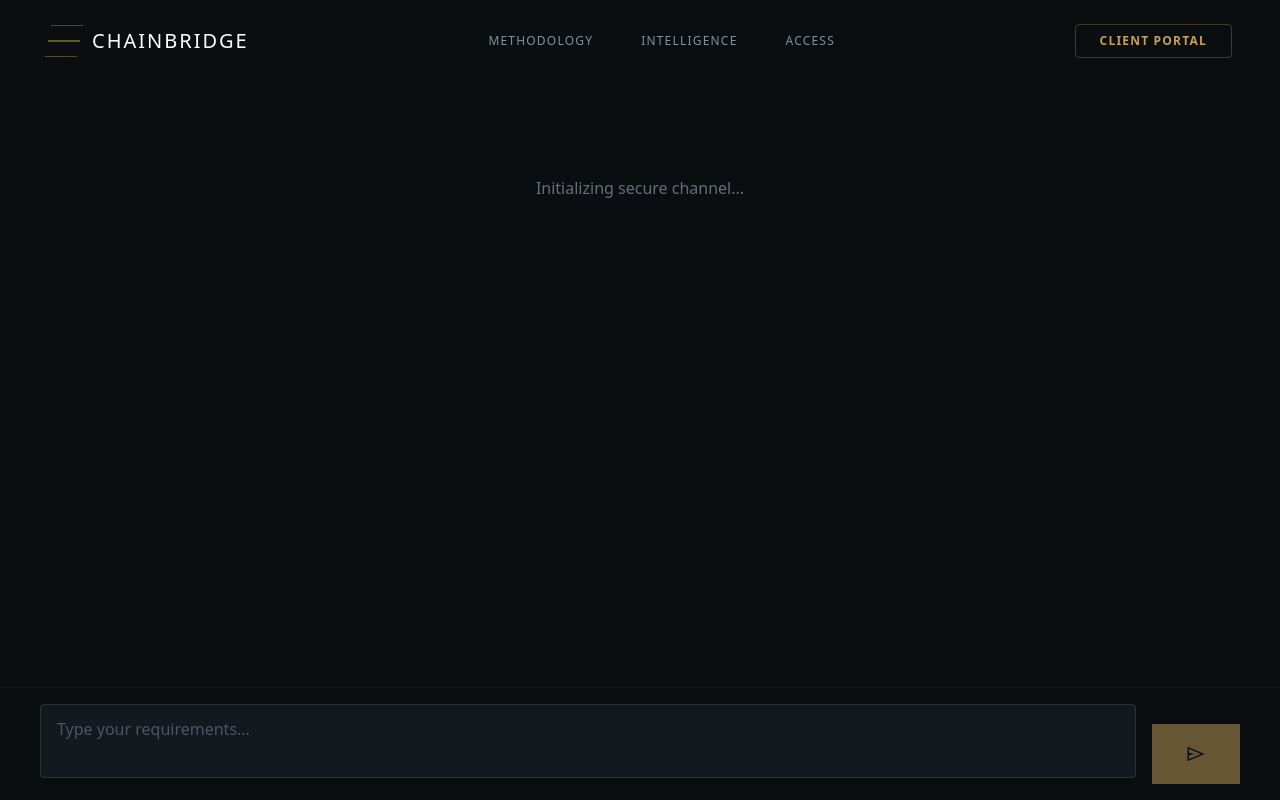
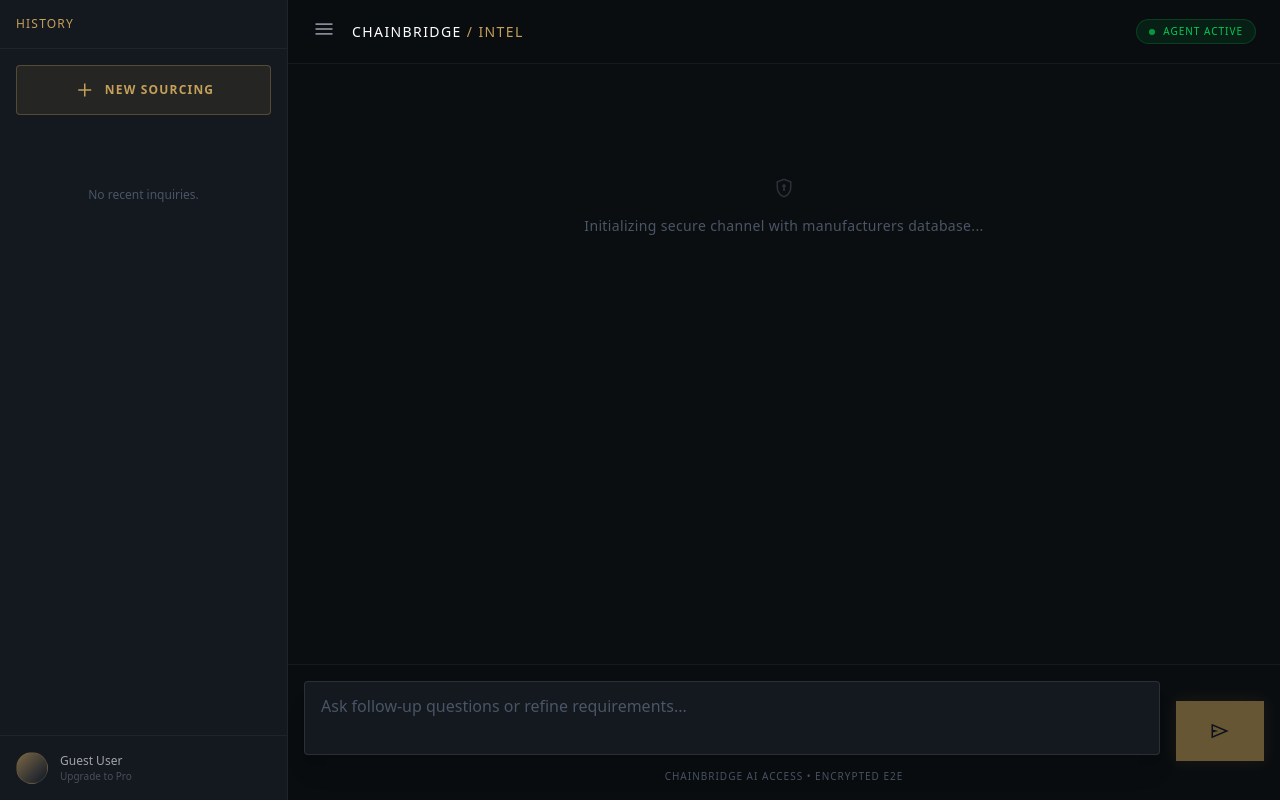
Before and after one commit to gderamchi/ChainBridge, a Next.js app: page /chat in a window 1280 px wide. Built offline with nearby package versions, Linux system fonts and the light colour scheme; a web font is replaced by a local one.

Commit message:
Add markdown rendering, sidebar history, and enhanced chat UI

```diff
--- a/app/chat/page.tsx
+++ b/app/chat/page.tsx
@@ -1,8 +1,10 @@
 "use client";
 
 import { useEffect, useState, useRef, Suspense } from "react";
-import { useSearchParams } from "next/navigation";
+import { useSearchParams, useRouter, usePathname } from "next/navigation";
 import Link from "next/link";
+import ReactMarkdown from "react-markdown";
+import remarkGfm from "remark-gfm";
 import Navbar from "../components/Navbar";
 
 // Define Types
@@ -21,26 +23,62 @@
   };
 };
 
+type HistoryItem = {
+  cId: string;
+  title: string;
+  timestamp: number;
+};
+
 function ChatInterface() {
   const searchParams = useSearchParams();
   const cId = searchParams.get("cId");
+  const router = useRouter();
 
   const [messages, setMessages] = useState<Message[]>([]);
   const [input, setInput] = useState("");
   const [loading, setLoading] = useState(false);
+  const [history, setHistory] = useState<HistoryItem[]>([]);
   const messagesEndRef = useRef<HTMLDivElement>(null);
+  const [isSidebarOpen, setIsSidebarOpen] = useState(true);
+
+  // Load history from localStorage
+  useEffect(() => {
+    const saved = localStorage.getItem("chainbridge_history");
+    if (saved) {
+      setHistory(JSON.parse(saved));
+    }
+  }, []);
+
+  // Save conversation to history if new
+  useEffect(() => {
+    if (cId && messages.length > 0) {
+      setHistory((prev) => {
+        const exists = prev.find((h) => h.cId === cId);
+        if (exists) return prev;
+
+        // Try to find a title from the first user message
+        const firstUserMsg = messages.find((m) => m.type === "user_message");
+        const title = firstUserMsg ? firstUserMsg.content.slice(0, 30) + "..." : "New Inquiry";
+
+        const newItem = { cId, title, timestamp: Date.now() };
+        const newHistory = [newItem, ...prev];
+        localStorage.setItem("chainbridge_history", JSON.stringify(newHistory));
+        return newHistory;
+      });
+    }
+  }, [cId, messages]);
 
   // Fetch conversation history
   const fetchConversation = async () => {
-    if (!cId) return;
+    if (!cId) {
+        setMessages([]);
+        return;
+    }
     try {
       const res = await fetch(`/api/chat/${cId}`);
       if (res.ok) {
         const data: ConversationData = await res.json();
-        // Flatten pages
         const allMessages = data.conversation.content.flat();
-        // Filter out content fragments if needed, or keeping them for context?
-        // Usually we only want user_message and agent_message
         const visibleMessages = allMessages.filter(
             (m) => m.type === "user_message" || m.type === "agent_message"
         );
@@ -52,9 +90,8 @@
   };
 
   useEffect(() => {
+    fetchConversation();
     if (cId) {
-      fetchConversation();
-      // Poll every 3 seconds to check for new messages
       const interval = setInterval(fetchConversation, 3000);
       return () => clearInterval(interval);
     }
@@ -71,14 +108,11 @@
     setInput("");
     setLoading(true);
 
-    // Optimistic update? Maybe not for now to be safe.
-
     try {
       await fetch(`/api/chat/${cId}`, {
         method: "POST",
         body: JSON.stringify({ message: userMsg }),
       });
-      // Immediate fetch to show user message
       await fetchConversation();
     } catch (err) {
       console.error("Error sending message", err);
@@ -94,14 +128,90 @@
     }
   };
 
+  const startNewChat = () => {
+      router.push("/");
+  };
+
   return (
-    <div className="flex flex-col h-screen bg-slate-dark text-white">
-        <Navbar />
-        <div className="flex-grow pt-24 pb-32 overflow-y-auto px-4 sm:px-6 md:px-12 layout-container max-w-[1200px]">
-            <div className="flex flex-col gap-6">
+    <div className="flex h-screen bg-slate-dark text-white overflow-hidden">
+        {/* Sidebar */}
+        <div
+            className={`flex-shrink-0 bg-slate-panel border-r border-white/5 transition-all duration-300 flex flex-col ${
+                isSidebarOpen ? "w-72" : "w-0 overflow-hidden"
+            }`}
+        >
+            <div className="p-4 border-b border-white/5 flex items-center justify-between">
+                <span className="text-xs font-serif uppercase tracking-widest text-gold-primary">History</span>
+                <button onClick={() => setIsSidebarOpen(false)} className="md:hidden text-gray-500">
+                    <span className="material-symbols-outlined text-sm">close</span>
+                </button>
+            </div>
+            <div className="p-4">
+                 <button
+                    onClick={startNewChat}
+                    className="w-full py-3 px-4 bg-gold-primary/10 hover:bg-gold-primary/20 border border-gold-primary/30 text-gold-primary text-xs font-bold uppercase tracking-widest rounded-sm flex items-center justify-center gap-2 transition-colors"
+                >
+                    <span className="material-symbols-outlined text-sm">add</span>
+                    New Sourcing
+                </button>
+            </div>
+            <div className="flex-grow overflow-y-auto px-2">
+                {history.map((item) => (
+                    <Link
+                        key={item.cId}
+                        href={`/chat?cId=${item.cId}`}
+                        className={`block p-3 mb-1 rounded-sm text-sm transition-colors ${
+                            cId === item.cId
+                                ? "bg-white/5 text-white border-l-2 border-gold-primary"
+                                : "text-gray-500 hover:text-gray-300 hover:bg-white/5"
+                        }`}
+                    >
+                        <div className="truncate font-light">{item.title}</div>
+                        <div className="text-[10px] text-gray-600 mt-1">{new Date(item.timestamp).toLocaleDateString()}</div>
+                    </Link>
+                ))}
+                {history.length === 0 && (
+                    <div className="text-center text-gray-600 text-xs mt-10 p-4">
+                        No recent inquiries.
+                    </div>
+                )}
+            </div>
+             <div className="p-4 border-t border-white/5">
+                <div className="flex items-center gap-3 opacity-60 hover:opacity-100 cursor-pointer transition-opacity">
+                    <div className="w-8 h-8 rounded-full bg-gradient-to-br from-gold-primary to-slate-900 border border-gold-primary/30"></div>
+                    <div>
+                        <div className="text-xs font-medium text-white">Guest User</div>
+                        <div className="text-[10px] text-gray-500">Upgrade to Pro</div>
+                    </div>
+                </div>
+            </div>
+        </div>
+
+        {/* Main Chat Area */}
+        <div className="flex-grow flex flex-col h-full relative">
+            {/* Header */}
+            <header className="h-16 border-b border-white/5 flex items-center justify-between px-6 bg-slate-dark/95 backdrop-blur z-20">
+                <div className="flex items-center gap-4">
+                    <button onClick={() => setIsSidebarOpen(!isSidebarOpen)} className="text-gray-400 hover:text-gold-primary transition-colors">
+                        <span className="material-symbols-outlined">menu</span>
+                    </button>
+                    <Link href="/" className="text-white font-serif tracking-widest uppercase text-sm">ChainBridge <span className="text-gold-primary">/ Intel</span></Link>
+                </div>
+                <div className="flex items-center gap-4">
+                    <div className="flex items-center gap-2 px-3 py-1 rounded-full bg-green-500/10 border border-green-500/20">
+                        <div className="w-1.5 h-1.5 rounded-full bg-green-500 animate-pulse"></div>
+                        <span className="text-[10px] uppercase tracking-widest text-green-500">Agent Active</span>
+                    </div>
+                </div>
+            </header>
+
+            {/* Messages */}
+            <div className="flex-grow overflow-y-auto px-4 sm:px-6 md:px-12 py-8 scroll-smooth">
+                 <div className="max-w-[1000px] mx-auto flex flex-col gap-8 pb-32">
                     {messages.length === 0 && (
-                    <div className="text-center text-text-muted mt-20 animate-pulse">
-                        Initializing secure channel...
+                        <div className="text-center text-gray-600 mt-20">
+                            <span className="material-symbols-outlined text-4xl mb-4 opacity-50">encrypted</span>
+                            <p className="text-sm font-light tracking-wide">Initializing secure channel with manufacturers database...</p>
                         </div>
                     )}
 
@@ -113,19 +223,36 @@
                             }`}
                         >
                             <div
-                            className={`max-w-[80%] md:max-w-[70%] p-4 rounded-sm border ${
+                                className={`max-w-[95%] md:max-w-[85%] rounded-sm p-5 border ${
                                     msg.type === "user_message"
                                         ? "bg-slate-panel border-gold-primary/30 text-white"
-                                    : "glass-panel-luxury text-gray-200 border-gold-primary/10"
+                                        : "glass-panel-luxury text-gray-200 border-gold-primary/10 w-full"
                                 }`}
                             >
                                 {msg.type === "agent_message" && (
-                                <div className="text-[10px] text-gold-primary uppercase tracking-widest mb-2 font-bold">
+                                    <div className="flex items-center gap-2 mb-4 pb-2 border-b border-white/5">
+                                        <span className="material-symbols-outlined text-gold-primary text-sm">smart_toy</span>
+                                        <div className="text-[10px] text-gold-primary uppercase tracking-widest font-bold">
                                             ChainBridge Intelligence
                                         </div>
+                                    </div>
                                 )}
-                            <div className="whitespace-pre-wrap font-light text-sm md:text-base leading-relaxed">
-                                {msg.content || "..."}
+                                <div className={`prose prose-invert prose-p:font-light prose-p:leading-relaxed prose-headings:font-serif prose-headings:tracking-wide prose-a:text-gold-primary prose-strong:text-white prose-strong:font-medium max-w-none ${msg.type === "user_message" ? "text-right" : "text-left"}`}>
+                                    <ReactMarkdown
+                                        remarkPlugins={[remarkGfm]}
+                                        components={{
+                                            table: ({node, ...props}) => <div className="overflow-x-auto my-4"><table className="min-w-full text-left text-sm whitespace-nowrap border-collapse border border-white/10" {...props} /></div>,
+                                            thead: ({node, ...props}) => <thead className="bg-white/5 text-gold-primary uppercase text-xs tracking-wider" {...props} />,
+                                            th: ({node, ...props}) => <th className="p-3 border-b border-white/10 font-medium" {...props} />,
+                                            td: ({node, ...props}) => <td className="p-3 border-b border-white/5 text-gray-300" {...props} />,
+                                            a: ({node, ...props}) => <a className="text-gold-primary hover:underline decoration-1 underline-offset-4" target="_blank" rel="noopener noreferrer" {...props} />,
+                                            ul: ({node, ...props}) => <ul className="list-disc pl-5 my-2 space-y-1 text-gray-300" {...props} />,
+                                            ol: ({node, ...props}) => <ol className="list-decimal pl-5 my-2 space-y-1 text-gray-300" {...props} />,
+                                            blockquote: ({node, ...props}) => <blockquote className="border-l-2 border-gold-primary/50 pl-4 italic text-gray-400 my-4" {...props} />,
+                                        }}
+                                    >
+                                        {msg.content || ""}
+                                    </ReactMarkdown>
                                 </div>
                             </div>
                         </div>
@@ -135,12 +262,13 @@
             </div>
 
             {/* Input Area */}
-        <div className="fixed bottom-0 left-0 w-full bg-slate-dark/90 backdrop-blur-md border-t border-white/5 p-4 z-40">
-            <div className="layout-container max-w-[1200px] mx-auto flex gap-4 items-end">
-                <div className="relative flex-grow">
+            <div className="absolute bottom-0 left-0 w-full bg-slate-dark/90 backdrop-blur-xl border-t border-white/5 p-4 z-40">
+                <div className="max-w-[1000px] mx-auto flex gap-4 items-end">
+                    <div className="relative flex-grow group">
+                        <div className="absolute -inset-0.5 bg-gradient-to-r from-gold-primary/20 to-transparent opacity-0 group-focus-within:opacity-100 transition duration-500 blur-sm rounded-sm"></div>
                         <textarea
-                        className="w-full bg-slate-panel border border-white/10 focus:border-gold-primary/50 rounded-sm px-4 py-3 text-white placeholder:text-gray-600 focus:outline-none resize-none min-h-[60px]"
-                        placeholder="Type your requirements..."
+                            className="relative w-full bg-slate-panel border border-white/10 focus:border-gold-primary/50 rounded-sm px-4 py-3 text-white placeholder:text-gray-600 focus:outline-none resize-none min-h-[60px] shadow-xl"
+                            placeholder="Ask follow-up questions or refine requirements..."
                             value={input}
                             onChange={(e) => setInput(e.target.value)}
                             onKeyDown={handleKeyDown}
@@ -150,10 +278,18 @@
                     <button
                         onClick={handleSend}
                         disabled={loading || !input.trim()}
-                    className="h-[60px] px-8 bg-gold-primary text-slate-900 font-bold uppercase tracking-widest hover:bg-white transition-colors disabled:opacity-50 disabled:cursor-not-allowed flex items-center justify-center"
+                        className="h-[60px] px-8 bg-gold-primary text-slate-900 font-bold uppercase tracking-widest hover:bg-white transition-colors disabled:opacity-50 disabled:cursor-not-allowed flex items-center justify-center shadow-[0_0_15px_rgba(197,160,89,0.2)]"
                     >
+                        {loading ? (
+                             <div className="w-5 h-5 border-2 border-slate-900 border-t-transparent rounded-full animate-spin"></div>
+                        ) : (
                              <span className="material-symbols-outlined">send</span>
+                        )}
                     </button>
+                </div>
+                <div className="text-center mt-2">
+                     <p className="text-[10px] text-gray-600 uppercase tracking-widest">ChainBridge AI Access • Encrypted E2E</p>
+                </div>
             </div>
         </div>
     </div>
--- a/package.json
+++ b/package.json
@@ -9,9 +9,13 @@
     "lint": "eslint"
   },
   "dependencies": {
+    "clsx": "^2.1.1",
     "next": "16.1.3",
     "react": "19.2.3",
-    "react-dom": "19.2.3"
+    "react-dom": "19.2.3",
+    "react-markdown": "^10.1.0",
+    "remark-gfm": "^4.0.1",
+    "tailwind-merge": "^3.4.0"
   },
   "devDependencies": {
     "@tailwindcss/postcss": "^4",
```
Also changed, not shown: 1 other file (tests, documents, lock files or other folders). Lines whose indentation alone changed are shown as unchanged.
